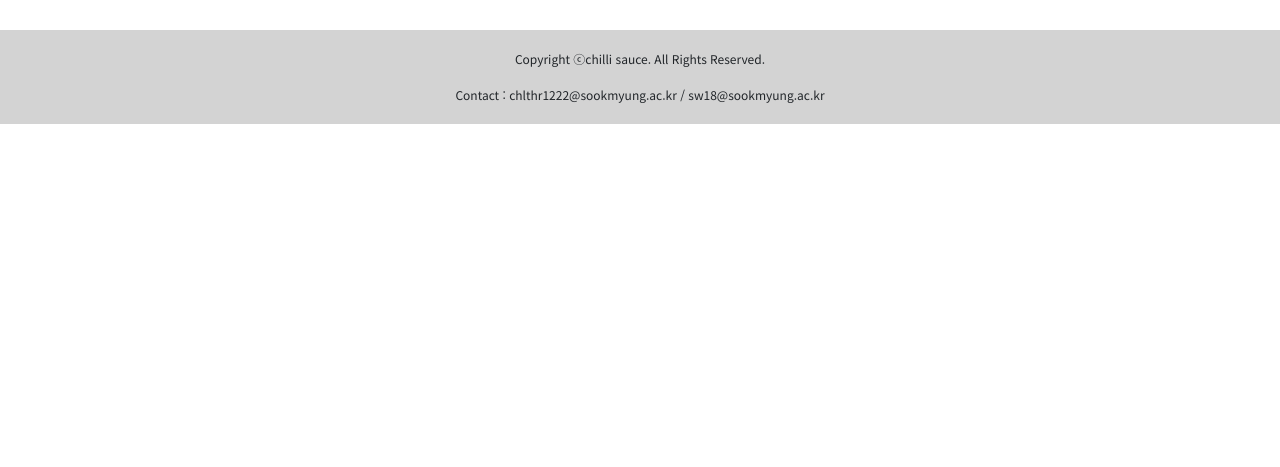
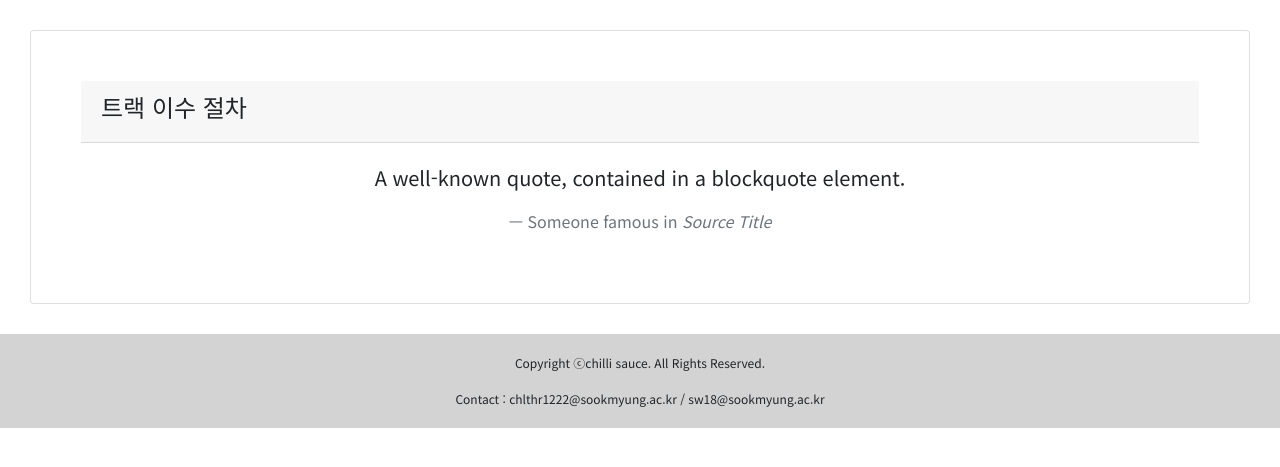
Before and after one commit to 1010Min/-chili-sauce, a Flask app: page /track-info/3 in a window 1280 px wide. Shown: the part 112-579 px from the top of the page. Run offline with Flask 2, Linux system fonts and the light colour scheme; some libraries are stand-ins or nearby versions.

Commit message:
UPDATE : track-info 양식 만듦

```diff
--- a/templates/3.html
+++ b/templates/3.html
@@ -54,7 +54,17 @@
         </ul>
     </div>
 </nav>
-
+<div class="card">
+    <div class="card-header">
+        <h4 style="text-align: left">트랙 이수 절차</h4>
+    </div>
+    <div class="card-body">
+        <blockquote class="blockquote mb-0">
+            <p>A well-known quote, contained in a blockquote element.</p>
+            <footer class="blockquote-footer">Someone famous in <cite title="Source Title">Source Title</cite></footer>
+        </blockquote>
+    </div>
+</div>
 
 
 <div class="footer">
```
